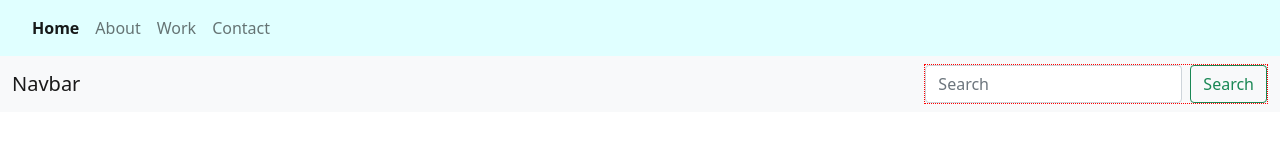
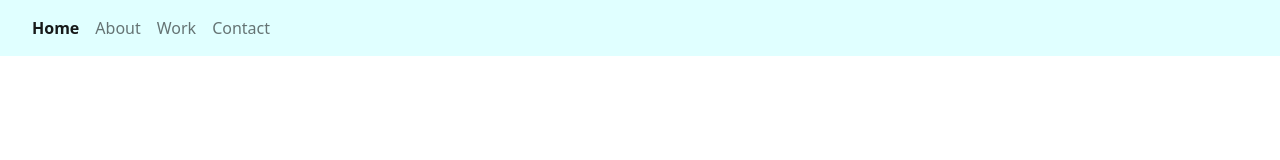
Before and after one commit to Gitalus/portfolio_for_github.io, a plain HTML site: page index.html in a window 1280 px wide. Drawn offline with nearby package versions, Linux system fonts and the light colour scheme.

```diff
--- a/index.html
+++ b/index.html
@@ -43,15 +43,6 @@
             <!-- end-navbar -->
         </div>
     </div>
-    <nav class="navbar navbar-light bg-light">
-        <div class="container-fluid">
-            <a class="navbar-brand">Navbar</a>
-            <form class="d-flex" style="border: 1px dotted red;">
-                <input class="form-control me-2" type="search" placeholder="Search" aria-label="Search">
-                <button class="btn btn-outline-success" type="submit">Search</button>
-            </form>
-        </div>
-    </nav>
 
 
 
```
